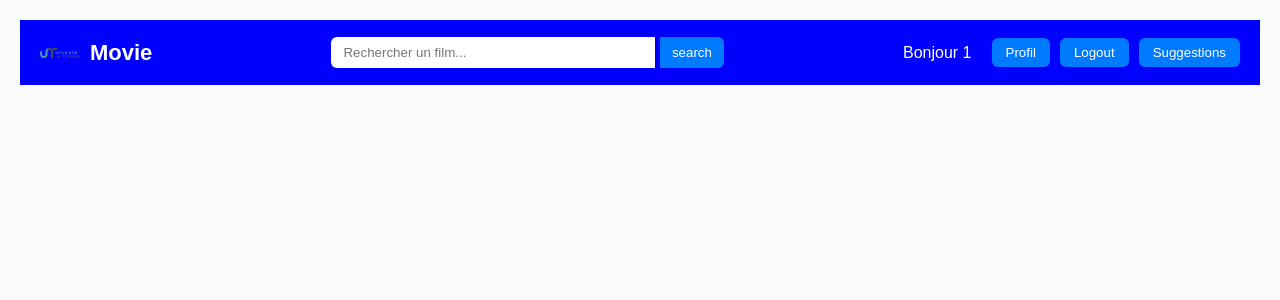
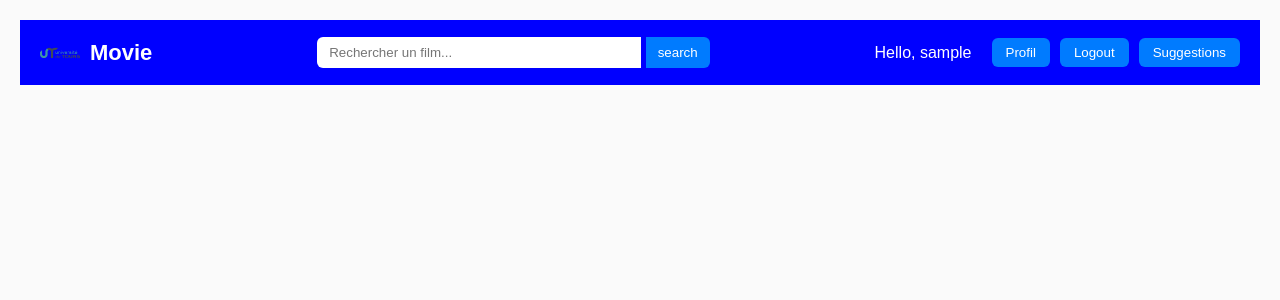
Before and after one commit to beieb/WEBMovie, a Flask app: page / in a window 1280 px wide. Shown: the top 300 px of the page. Run offline with Flask 3, Linux system fonts and the light colour scheme; the visitor is signed in with stand-in values (Sample User, id 1); data that the repository does not hold is empty.

Commit message:
fix pseudo display

```diff
--- a/templates/components/nav_bar.html
+++ b/templates/components/nav_bar.html
@@ -18,7 +18,7 @@
     <div class="nav-right">
 
         {% if session.get('logged') %}
-            <span class="nav-user">Bonjour {{ session.get('user_id') }}</span>
+            <span class="nav-user">Hello, {{ session.get('pseudo') }}</span>
             <button onclick="location.href='/profile'">Profil</button>
             <button onclick="location.href='/logout'">Logout</button>
         {% else %}
```
